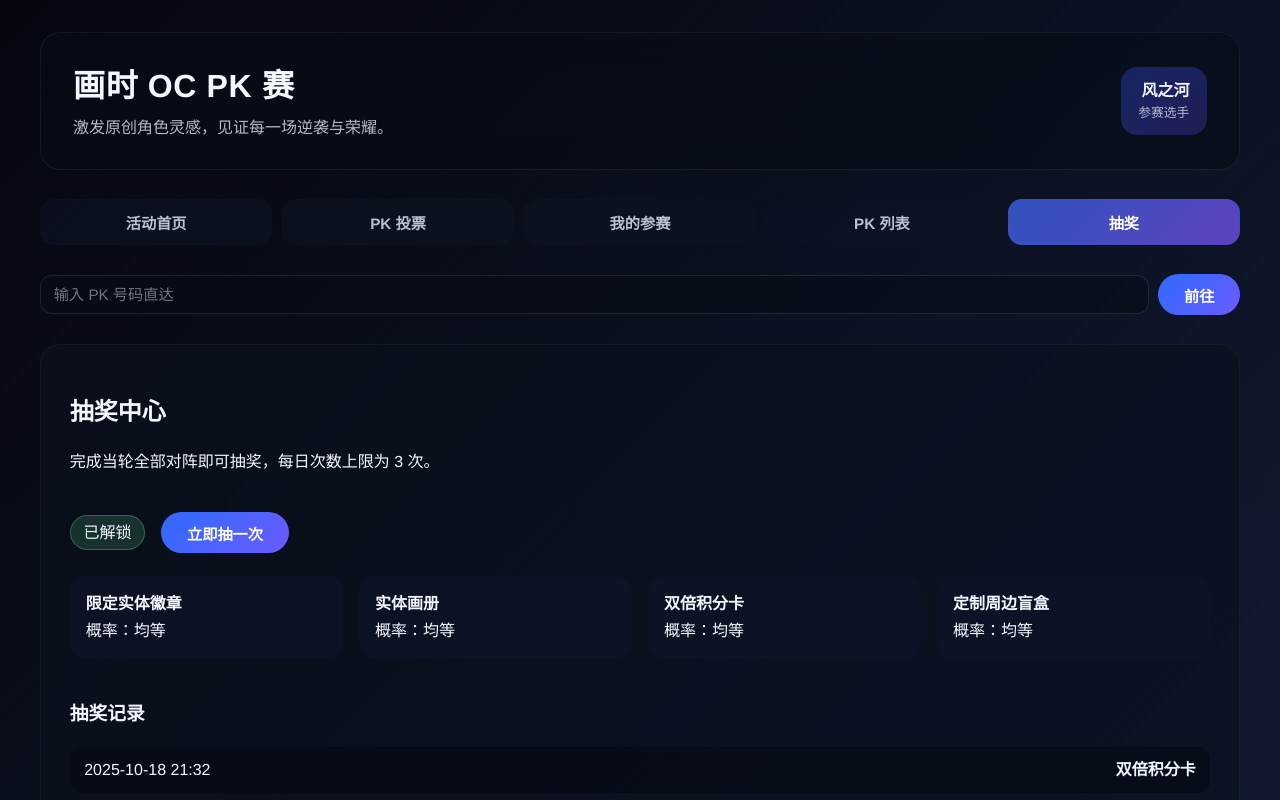
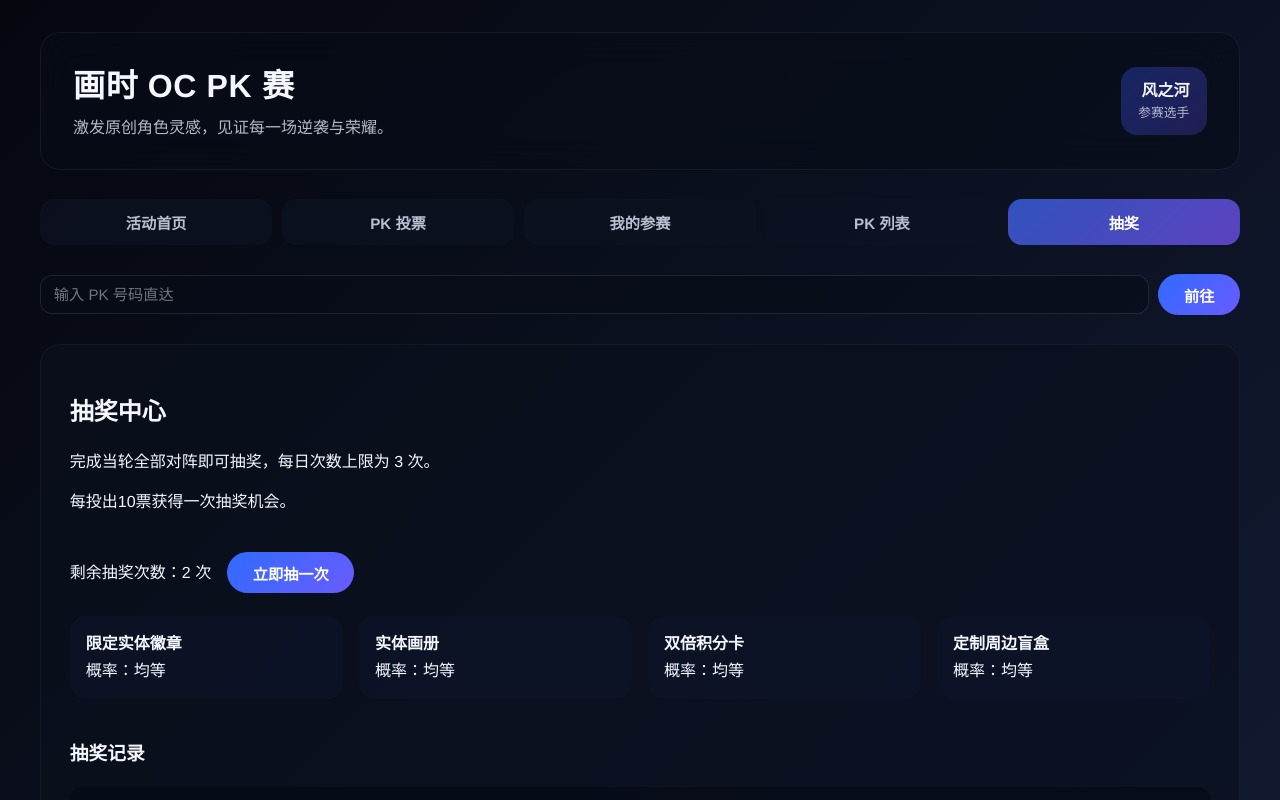
Before and after one commit to zhaozhengxiong/huashi_event_demo, a React (Vite) app: page / in a window 1280 px wide. Both pictures are taken after a click on the button "抽奖". Shown: the top 800 px of the page. Built offline with nearby package versions, Linux system fonts and the light colour scheme.

Commit message:
Update lottery rules and remaining chances

```diff
--- a/src/components/LotteryPanel.tsx
+++ b/src/components/LotteryPanel.tsx
@@ -5,18 +5,19 @@ interface LotteryPanelProps {
 }
 
 function LotteryPanel({ config }: LotteryPanelProps) {
+  const canDraw = config.isUnlocked && config.drawsRemaining > 0
+
   return (
     <section className='lottery'>
       <header>
         <h2>抽奖中心</h2>
         <p>完成当轮全部对阵即可抽奖，每日次数上限为 3 次。</p>
+        <p>每投出10票获得一次抽奖机会。</p>
       </header>
       <div className='lottery-status'>
-        <span className={`unlock-badge${config.isUnlocked ? ' is-on' : ''}`}>
-          {config.isUnlocked ? '已解锁' : '未解锁'}
-        </span>
-        <button type='button' disabled={!config.isUnlocked}>
-          {config.isUnlocked ? '立即抽一次' : '完成投票后解锁'}
+        <span className='lottery-remaining'>剩余抽奖次数：{config.drawsRemaining} 次</span>
+        <button type='button' disabled={!canDraw}>
+          {canDraw ? '立即抽一次' : config.isUnlocked ? '今日次数已用完' : '完成投票后解锁'}
         </button>
       </div>
       <div className='lottery-grid'>
--- a/src/data/mockData.ts
+++ b/src/data/mockData.ts
@@ -164,6 +164,7 @@ export const LEADERBOARD: LeaderboardEntry[] = [
 
 export const LOTTERY_CONFIG: LotteryConfig = {
   isUnlocked: true,
+  drawsRemaining: 2,
   rewards: ['限定实体徽章', '实体画册', '双倍积分卡', '定制周边盲盒'],
   history: [
     { id: 'lot-1', reward: '双倍积分卡', date: '2025-10-18 21:32' },
--- a/src/types.ts
+++ b/src/types.ts
@@ -65,6 +65,7 @@ export interface LeaderboardEntry {
 
 export interface LotteryConfig {
   isUnlocked: boolean
+  drawsRemaining: number
   rewards: string[]
   history: Array<{ id: string; reward: string; date: string }>
 }
```
